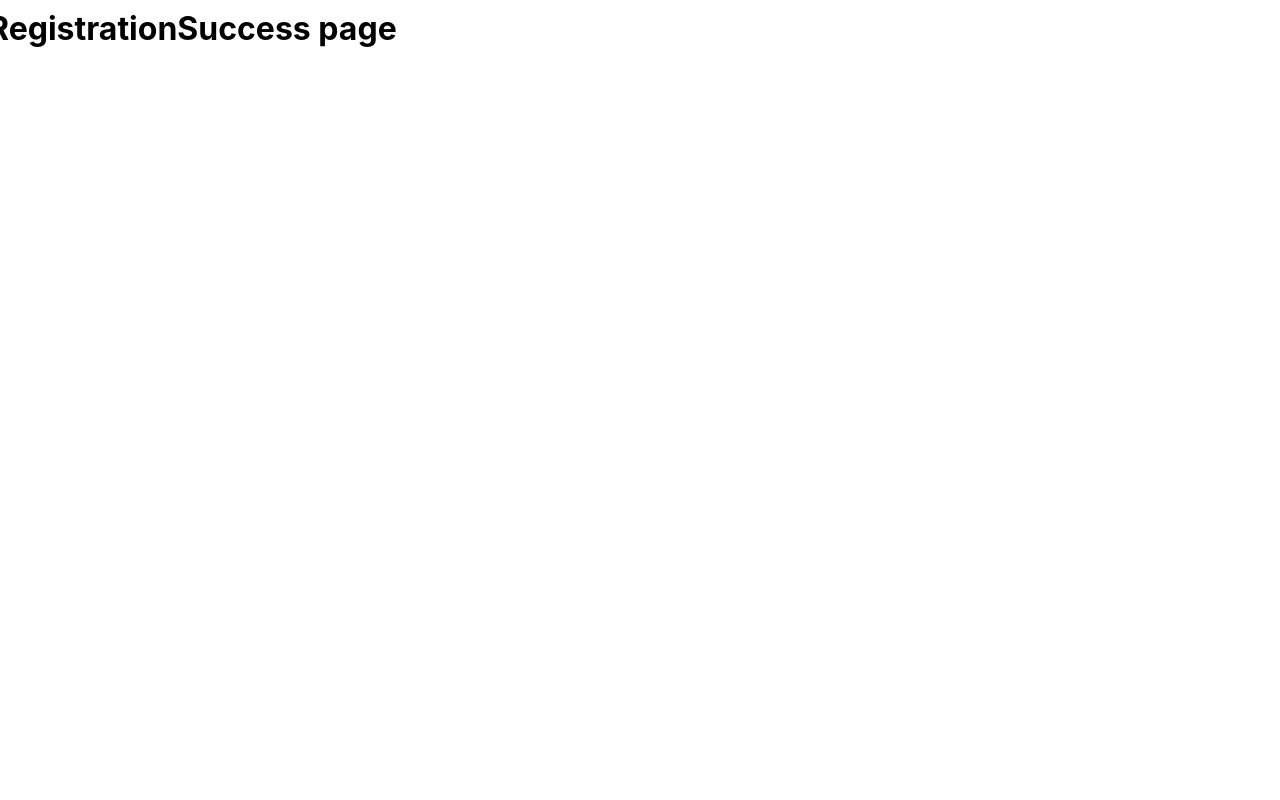
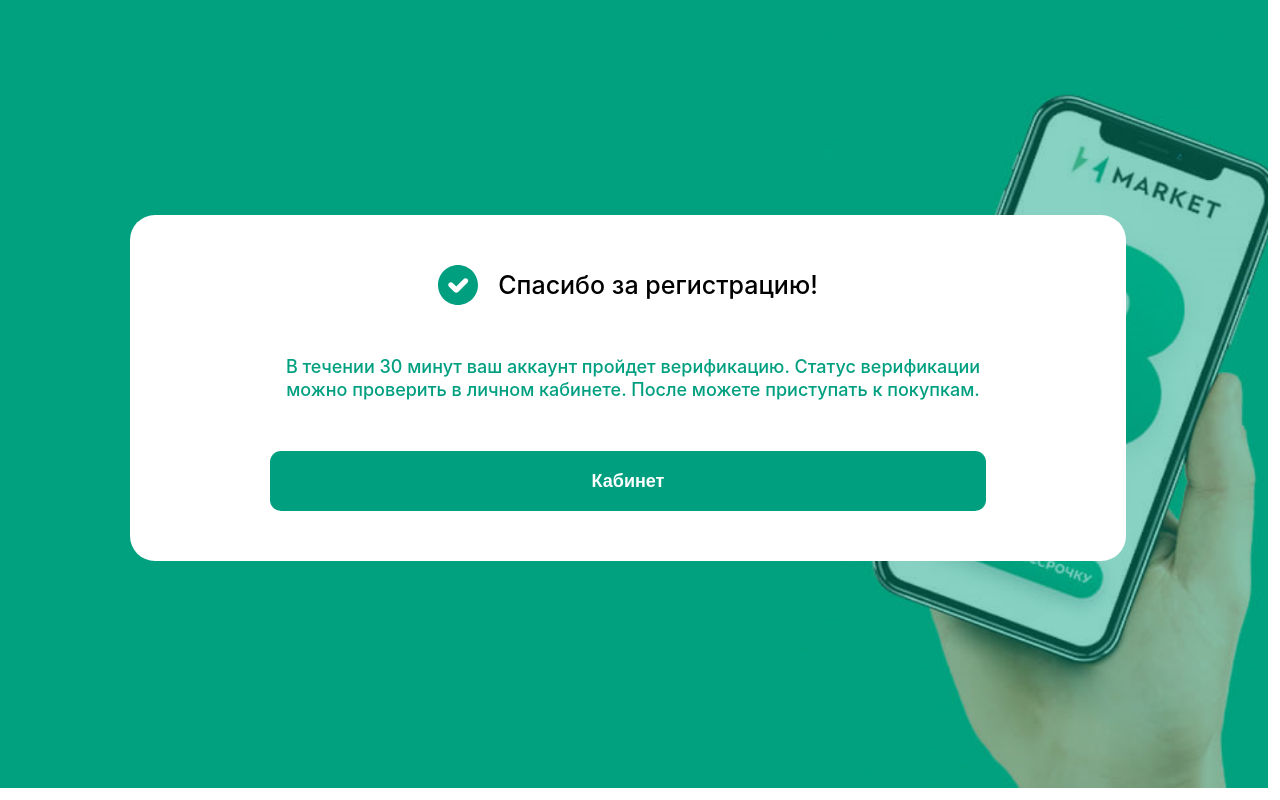
Before and after one commit to Daler-code/Registration-Form, a React (Create React App) app: page /success in a window 1280 px wide. Built offline with nearby package versions, Linux system fonts and the light colour scheme.

Commit message:
made the UI of RegistrationSuccess form

```diff
--- a/src/pages/RegistrationForm/index.jsx
+++ b/src/pages/RegistrationForm/index.jsx
@@ -25,7 +25,7 @@ const RegistrationForm = () => (
     <Component>
       <Heading>
         <img src={IconAccount} alt="user"/>
-        <span>РЕГИСТРАЦИЯ</span>
+        <span>Регистрация</span>
       </Heading>
       <InputContainer>
       <Label>Ваш номер телефона</Label>
--- a/src/pages/RegistrationSuccess/index.jsx
+++ b/src/pages/RegistrationSuccess/index.jsx
@@ -1,9 +1,30 @@
 import React from 'react';
 
-import {} from './styles';
+import {
+  Container,
+  Component,
+  Heading,
+  Title
+} from './styles';
+
+import ButtonPrimary from '../../components/Buttons';
+
+import IconSuccess from '../../assets/icons/tick.svg';
 
 const RegistrationSuccess = () => (
-  <h1>RegistrationSuccess page</h1>
+  <Container>
+    <Component>
+      <Heading>
+        <img src={IconSuccess} alt="sms"/>
+        <span>Спасибо за регистрацию!</span>
+      </Heading>
+      <Title>
+        В течении 30 минут ваш аккаунт пройдет верификацию. Статус верификации можно
+        проверить в личном кабинете. После можете приступать к покупкам.
+      </Title>
+      <ButtonPrimary btnPrimary>Кабинет</ButtonPrimary>
+    </Component>
+  </Container>
 );
 
 export default RegistrationSuccess;
--- a/src/pages/RegistrationSuccess/styles.js
+++ b/src/pages/RegistrationSuccess/styles.js
@@ -0,0 +1,82 @@
+import styled from 'styled-components';
+
+import ImageBackground from '../../assets/images/FormPageBg.png';
+
+export const Container = styled.div`
+  width: 100vw;
+  height: 100vh;
+  background-image: url(${ImageBackground});
+  background-position: center;
+  background-size: cover;
+  background-repeat: no-repeat;
+  display: flex;
+  flex-direction: row;
+  align-items: center;
+  justify-content: center;
+  padding: 0;
+  margin: 0;
+`;
+
+export const Component = styled.div`
+  width: 70vw;
+  height: fit-content;
+  padding: 50px;
+  display: flex;
+  flex-direction: column;
+  align-items: center;
+  justify-content: center;
+  background-color: white;
+  border-radius: 25px;
+  @media screen and (max-width: 550px) {
+    width: 100%;
+    height: 100%;
+  }
+`;
+
+export const Heading = styled.div`
+  width: 100%;
+  height: fit-content;
+  display: flex;
+  flex-direction: row;
+  align-items: center;
+  justify-content: center;
+  margin-bottom: 50px;
+  /* border: 2px solid red; */
+  @media screen and (max-width: 550px) {
+    margin-bottom: 30px;
+  }
+  img {
+    width: 40px;
+    height: auto;
+    margin-right: 10px;
+    @media screen and (max-width: 550px) {
+      width: 30px;
+    }
+  }
+  span {
+    font-size: 25px;
+    font-weight: 500;
+    color: black;
+    line-height: 35px;
+    margin-left: 10px;
+    @media screen and (max-width: 550px) {
+      font-size: 18px;
+    }
+  }
+`;
+
+export const Title = styled.div`
+  width: 80%;
+  font-size: 18px;
+  line-height: 23px;
+  text-align: center;
+  color: #009F80;
+  font-weight: 500;
+  margin-bottom: 50px;
+  padding-left: 10px;
+  @media screen and (max-width: 550px) {
+    width: 100%;
+    font-size: 14px;
+    margin-bottom: 30px;
+  }
+`;
```
